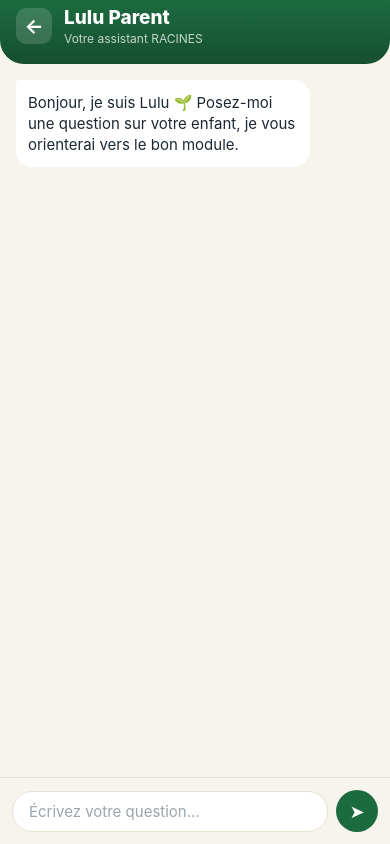
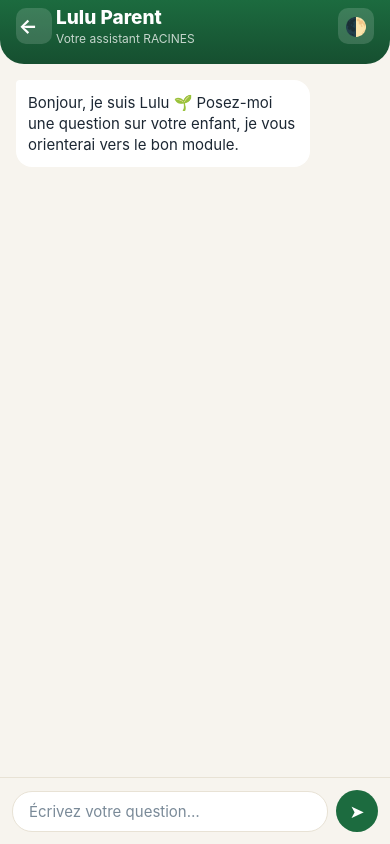
Before and after one commit to Azra1808/Racines, a React Native app in the folder mobile/: screen /Lulu in a window 390 px wide. Built offline with nearby package versions, Linux system fonts and the light colour scheme.

Commit message:
feat: theme contraste eleve (T-044), applique sur les 5 ecrans

```diff
--- a/mobile/src/components/ScreenHeader.js
+++ b/mobile/src/components/ScreenHeader.js
@@ -1,21 +1,36 @@
 import { View, Text, Pressable, StyleSheet } from 'react-native';
 import { LinearGradient } from 'expo-linear-gradient';
 import { SafeAreaView } from 'react-native-safe-area-context';
+import { useTheme } from '../context/ThemeContext';
 
 export default function ScreenHeader({ title, subtitle, onBack }) {
+  const { colors, isHighContrast, toggleContrast } = useTheme();
+
   return (
-    <LinearGradient colors={['#1c6b3f', '#164f30']} style={styles.gradient}>
+    <LinearGradient colors={[colors.gradientStart, colors.gradientEnd]} style={styles.gradient}>
       <SafeAreaView edges={['top']}>
         <View style={styles.row}>
           {onBack && (
-            <Pressable onPress={onBack} style={styles.backButton} hitSlop={12}>
-              <Text style={styles.backIcon}>←</Text>
+            <Pressable onPress={onBack} style={[styles.iconButton, { backgroundColor: 'rgba(255,255,255,0.15)' }]} hitSlop={12}>
+              <Text style={[styles.backIcon, { color: colors.accentText === '#000000' ? '#000' : '#fff' }]}>←</Text>
             </Pressable>
           )}
           <View style={styles.textWrap}>
             <Text style={styles.title} numberOfLines={1}>{title}</Text>
-            {subtitle ? <Text style={styles.subtitle} numberOfLines={1}>{subtitle}</Text> : null}
+            {subtitle ? (
+              <Text style={styles.subtitle} numberOfLines={1}>
+                {subtitle}
+              </Text>
+            ) : null}
           </View>
+          <Pressable
+            onPress={toggleContrast}
+            style={[styles.iconButton, { backgroundColor: 'rgba(255,255,255,0.15)' }]}
+            hitSlop={12}
+            accessibilityLabel="Basculer le contraste élevé"
+          >
+            <Text style={styles.contrastIcon}>{isHighContrast ? '☀️' : '🌓'}</Text>
+          </Pressable>
         </View>
       </SafeAreaView>
     </LinearGradient>
@@ -25,12 +40,13 @@ export default function ScreenHeader({ title, subtitle, onBack }) {
 const styles = StyleSheet.create({
   gradient: { borderBottomLeftRadius: 24, borderBottomRightRadius: 24, paddingBottom: 18 },
   row: { flexDirection: 'row', alignItems: 'center', paddingHorizontal: 16, paddingTop: 6 },
-  backButton: {
-    width: 36, height: 36, borderRadius: 10, backgroundColor: 'rgba(255,255,255,0.15)',
-    alignItems: 'center', justifyContent: 'center', marginRight: 12,
+  iconButton: {
+    width: 36, height: 36, borderRadius: 10,
+    alignItems: 'center', justifyContent: 'center',
   },
-  backIcon: { color: '#fff', fontSize: 20, fontWeight: '700' },
-  textWrap: { flex: 1 },
-  title: { color: '#fff', fontSize: 19, fontWeight: '800' },
-  subtitle: { color: 'rgba(255,255,255,0.75)', fontSize: 12, marginTop: 2 },
+  backIcon: { fontSize: 20, fontWeight: '700', marginRight: 12 },
+  contrastIcon: { fontSize: 18 },
+  textWrap: { flex: 1, marginLeft: 4 },
+  title: { fontSize: 19, fontWeight: '800', color: '#fff' },
+  subtitle: { fontSize: 12, marginTop: 2, color: 'rgba(255,255,255,0.75)' },
 });
--- /dev/null
+++ b/mobile/src/context/ThemeContext.js
@@ -0,0 +1,58 @@
+import { createContext, useContext, useState, useMemo } from 'react';
+
+const NORMAL_COLORS = {
+  background: '#f7f4ee',
+  surface: '#ffffff',
+  surfaceAlt: '#eef3ea',
+  textPrimary: '#1c2733',
+  textSecondary: '#4a5a68',
+  textMuted: '#7a8a98',
+  accent: '#1c6b3f',
+  accentSoft: '#c98a2e',
+  accentText: '#ffffff',
+  border: '#e8e2d5',
+  danger: '#c0392b',
+  dangerSoft: '#fbeceb',
+  gradientStart: '#1c6b3f',
+  gradientEnd: '#164f30',
+};
+
+const HIGH_CONTRAST_COLORS = {
+  background: '#000000',
+  surface: '#0d0d0d',
+  surfaceAlt: '#1a1a00',
+  textPrimary: '#ffffff',
+  textSecondary: '#ffd60a',
+  textMuted: '#e5e5e5',
+  accent: '#ffd60a',
+  accentSoft: '#ffd60a',
+  accentText: '#000000',
+  border: '#ffffff',
+  danger: '#ff453a',
+  dangerSoft: '#3a0000',
+  gradientStart: '#000000',
+  gradientEnd: '#000000',
+};
+
+const ThemeContext = createContext(null);
+
+export function ThemeProvider({ children }) {
+  const [isHighContrast, setIsHighContrast] = useState(false);
+
+  const value = useMemo(
+    () => ({
+      isHighContrast,
+      toggleContrast: () => setIsHighContrast((v) => !v),
+      colors: isHighContrast ? HIGH_CONTRAST_COLORS : NORMAL_COLORS,
+    }),
+    [isHighContrast]
+  );
+
+  return <ThemeContext.Provider value={value}>{children}</ThemeContext.Provider>;
+}
+
+export function useTheme() {
+  const ctx = useContext(ThemeContext);
+  if (!ctx) throw new Error('useTheme doit être utilisé à l\'intérieur de ThemeProvider');
+  return ctx;
+}
--- a/mobile/src/screens/CatalogScreen.js
+++ b/mobile/src/screens/CatalogScreen.js
@@ -4,8 +4,9 @@ import { useFocusEffect } from '@react-navigation/native';
 import ScreenHeader from '../components/ScreenHeader';
 import { MODULES, PICTO_EMOJI } from '../data/modules';
 import { getToutesLesProgressions } from '../data/db';
+import { useTheme } from '../context/ThemeContext';
 
-function AnimatedCard({ item, index, progressions, onPress }) {
+function AnimatedCard({ item, index, progressions, colors, onPress }) {
   const fadeAnim = useRef(new Animated.Value(0)).current;
   const slideAnim = useRef(new Animated.Value(30)).current;
   const scaleAnim = useRef(new Animated.Value(1)).current;
@@ -20,7 +21,7 @@ function AnimatedCard({ item, index, progressions, onPress }) {
   return (
     <Animated.View style={{ opacity: fadeAnim, transform: [{ translateY: slideAnim }, { scale: scaleAnim }] }}>
       <Pressable
-        style={styles.card}
+        style={[styles.card, { backgroundColor: colors.surface, borderColor: colors.border, borderWidth: colors.background === '#000000' ? 1 : 0 }]}
         onPress={onPress}
         onPressIn={() => Animated.spring(scaleAnim, { toValue: 0.96, useNativeDriver: true }).start()}
         onPressOut={() => Animated.spring(scaleAnim, { toValue: 1, friction: 4, useNativeDriver: true }).start()}
@@ -45,6 +46,7 @@ function AnimatedCard({ item, index, progressions, onPress }) {
 
 export default function CatalogScreen({ navigation }) {
   const [progressions, setProgressions] = useState({});
+  const { colors } = useTheme();
 
   useFocusEffect(
     useCallback(() => {
@@ -53,7 +55,7 @@ export default function CatalogScreen({ navigation }) {
   );
 
   return (
-    <View style={styles.container}>
+    <View style={[styles.container, { backgroundColor: colors.background }]}>
       <ScreenHeader
         title="Les modules"
         subtitle={`${MODULES.length} thématiques du programme officiel`}
@@ -68,6 +70,7 @@ export default function CatalogScreen({ navigation }) {
             item={item}
             index={index}
             progressions={progressions}
+            colors={colors}
             onPress={() => navigation.navigate('Module', { moduleId: item.id })}
           />
         )}
--- a/mobile/src/screens/HomeScreen.js
+++ b/mobile/src/screens/HomeScreen.js
@@ -2,6 +2,7 @@ import { useEffect, useRef } from 'react';
 import { View, Text, StyleSheet, Pressable, Animated, Dimensions } from 'react-native';
 import { SafeAreaView } from 'react-native-safe-area-context';
 import { LinearGradient } from 'expo-linear-gradient';
+import { useTheme } from '../context/ThemeContext';
 
 const { width } = Dimensions.get('window');
 
@@ -12,6 +13,7 @@ const FEATURES = [
 ];
 
 export default function HomeScreen({ navigation }) {
+  const { colors, isHighContrast, toggleContrast } = useTheme();
   const badgeAnim = useRef(new Animated.Value(0)).current;
   const titleAnim = useRef(new Animated.Value(24)).current;
   const titleFade = useRef(new Animated.Value(0)).current;
@@ -34,23 +36,31 @@ export default function HomeScreen({ navigation }) {
     ]).start();
   }, []);
 
+  const styles = getStyles(colors);
+
   return (
     <View style={styles.root}>
-      <LinearGradient
-        colors={['#1c6b3f', '#164f30', '#0f3a22']}
-        style={styles.gradientTop}
-      />
+      <LinearGradient colors={[colors.gradientStart, colors.gradientEnd]} style={styles.gradientTop} />
+      {!isHighContrast && (
+        <>
           <View style={styles.circleDecor1} />
           <View style={styles.circleDecor2} />
+        </>
+      )}
 
       <SafeAreaView style={styles.safe} edges={['top', 'bottom']}>
+        <View style={styles.topBar}>
+          <Pressable
+            onPress={toggleContrast}
+            style={styles.contrastButton}
+            accessibilityLabel="Basculer le contraste élevé"
+          >
+            <Text style={styles.contrastIcon}>{isHighContrast ? '☀️' : '🌓'}</Text>
+          </Pressable>
+        </View>
+
         <View style={styles.topSection}>
-          <Animated.View
-            style={[
-              styles.badge,
-              { transform: [{ scale: badgeAnim }] },
-            ]}
-          >
+          <Animated.View style={[styles.badge, { transform: [{ scale: badgeAnim }] }]}>
             <Text style={styles.badgeIcon}>🌱</Text>
           </Animated.View>
 
@@ -74,15 +84,13 @@ export default function HomeScreen({ navigation }) {
             ))}
           </Animated.View>
 
-          <Animated.View
-            style={{ opacity: buttonFade, transform: [{ scale: buttonScale }] }}
-          >
+          <Animated.View style={{ opacity: buttonFade, transform: [{ scale: buttonScale }] }}>
             <Pressable
               style={({ pressed }) => [styles.button, pressed && styles.buttonPressed]}
               onPress={() => navigation.navigate('Catalog')}
             >
               <Text style={styles.buttonText}>Découvrir les modules</Text>
-              <Text style={styles.buttonArrow}>→</Text>
+              <Text style={styles.buttonText}>→</Text>
             </Pressable>
 
             <Pressable
@@ -91,7 +99,6 @@ export default function HomeScreen({ navigation }) {
             >
               <Text style={styles.secondaryButtonText}>💬 Parler à Lulu</Text>
             </Pressable>
-
           </Animated.View>
 
           <Text style={styles.footer}>Contenus issus du guide officiel UNICEF Cameroun</Text>
@@ -101,11 +108,10 @@ export default function HomeScreen({ navigation }) {
   );
 }
 
-const styles = StyleSheet.create({
-  root: { flex: 1, backgroundColor: '#f7f4ee' },
-  gradientTop: {
-    position: 'absolute', top: 0, left: 0, right: 0, height: '58%',
-  },
+function getStyles(colors) {
+  return StyleSheet.create({
+    root: { flex: 1, backgroundColor: colors.background },
+    gradientTop: { position: 'absolute', top: 0, left: 0, right: 0, height: '58%' },
     circleDecor1: {
       position: 'absolute', top: -60, right: -60,
       width: width * 0.6, height: width * 0.6, borderRadius: width * 0.3,
@@ -117,53 +123,49 @@ const styles = StyleSheet.create({
       backgroundColor: 'rgba(255,255,255,0.05)',
     },
     safe: { flex: 1, justifyContent: 'space-between' },
-  topSection: { paddingHorizontal: 28, paddingTop: 12, alignItems: 'flex-start' },
+    topBar: { flexDirection: 'row', justifyContent: 'flex-end', paddingHorizontal: 20, paddingTop: 4 },
+    contrastButton: {
+      width: 36, height: 36, borderRadius: 10, backgroundColor: 'rgba(255,255,255,0.15)',
+      alignItems: 'center', justifyContent: 'center',
+    },
+    contrastIcon: { fontSize: 18 },
+    topSection: { paddingHorizontal: 28, paddingTop: 4, alignItems: 'flex-start' },
     badge: {
-    width: 64, height: 64, borderRadius: 20,
-    backgroundColor: 'rgba(255,255,255,0.14)',
+      width: 64, height: 64, borderRadius: 20, backgroundColor: 'rgba(255,255,255,0.14)',
       alignItems: 'center', justifyContent: 'center', marginBottom: 20,
     },
     badgeIcon: { fontSize: 30 },
     eyebrow: {
-    fontSize: 13, fontWeight: '600', color: '#d4c290',
+      fontSize: 13, fontWeight: '600', color: colors.textSecondary,
       textTransform: 'uppercase', letterSpacing: 0.8, marginBottom: 6,
     },
-  title: {
-    fontSize: 40, fontWeight: '900', color: '#fff',
-    letterSpacing: 0.5, marginBottom: 14,
-  },
-  subtitle: { fontSize: 16, lineHeight: 24, color: 'rgba(255,255,255,0.85)', maxWidth: '92%' },
+    title: { fontSize: 40, fontWeight: '900', color: '#fff', letterSpacing: 0.5, marginBottom: 14 },
+    subtitle: { fontSize: 16, lineHeight: 24, color: 'rgba(255,255,255,0.9)', maxWidth: '92%' },
     sheet: {
-    backgroundColor: '#f7f4ee', borderTopLeftRadius: 28, borderTopRightRadius: 28,
+      backgroundColor: colors.background, borderTopLeftRadius: 28, borderTopRightRadius: 28,
       paddingHorizontal: 24, paddingTop: 28, paddingBottom: 8, marginTop: 24,
+      borderTopWidth: colors.background === '#000000' ? 2 : 0,
+      borderColor: colors.border,
     },
     featuresRow: { flexDirection: 'row', justifyContent: 'space-between', marginBottom: 24 },
     featurePill: {
-    flex: 1, alignItems: 'center', backgroundColor: '#fff',
+      flex: 1, alignItems: 'center', backgroundColor: colors.surface,
       borderRadius: 14, paddingVertical: 14, marginHorizontal: 4,
-    shadowColor: '#1c2733', shadowOffset: { width: 0, height: 2 },
-    shadowOpacity: 0.05, shadowRadius: 5, elevation: 1,
+      borderWidth: colors.background === '#000000' ? 1 : 0, borderColor: colors.border,
     },
     featureIcon: { fontSize: 20, marginBottom: 6 },
-  featureLabel: { fontSize: 11, fontWeight: '600', color: '#4a5a68', textAlign: 'center' },
+    featureLabel: { fontSize: 11, fontWeight: '600', color: colors.textSecondary, textAlign: 'center' },
     button: {
-    backgroundColor: '#1c6b3f', paddingVertical: 17, borderRadius: 14,
+      backgroundColor: colors.accent, paddingVertical: 17, borderRadius: 14,
       flexDirection: 'row', alignItems: 'center', justifyContent: 'center', gap: 8,
-    shadowColor: '#1c6b3f', shadowOffset: { width: 0, height: 4 },
-    shadowOpacity: 0.25, shadowRadius: 8, elevation: 4,
     },
-  buttonPressed: { opacity: 0.9 },
-  buttonText: { color: '#fff', fontSize: 16, fontWeight: '700' },
-  buttonArrow: { color: '#fff', fontSize: 16, fontWeight: '700' },
-  footer: {
-    textAlign: 'center', fontSize: 11, color: '#9aa5ad',
-    marginTop: 16, marginBottom: 4,
-  },
-
+    buttonPressed: { opacity: 0.85 },
+    buttonText: { color: colors.accentText, fontSize: 16, fontWeight: '700' },
     secondaryButton: {
-  borderWidth: 2, borderColor: '#1c6b3f', paddingVertical: 15,
+      borderWidth: 2, borderColor: colors.accent, paddingVertical: 15,
       borderRadius: 14, alignItems: 'center', marginTop: 10,
     },
-  secondaryButtonText: { color: '#1c6b3f', fontSize: 15, fontWeight: '700' },
-
+    secondaryButtonText: { color: colors.accent, fontSize: 15, fontWeight: '700' },
+    footer: { textAlign: 'center', fontSize: 11, color: colors.textMuted, marginTop: 16, marginBottom: 4 },
   });
+}
--- a/mobile/src/screens/LuluScreen.js
+++ b/mobile/src/screens/LuluScreen.js
@@ -5,6 +5,7 @@ import {
 import ScreenHeader from '../components/ScreenHeader';
 import { MODULES } from '../data/modules';
 import { trouverReponse, LULU_FALLBACK } from '../data/luluResponses';
+import { useTheme } from '../context/ThemeContext';
 
 const MESSAGE_ACCUEIL = {
   id: 'accueil',
@@ -13,9 +14,12 @@ const MESSAGE_ACCUEIL = {
 };
 
 export default function LuluScreen({ navigation }) {
+  const { colors } = useTheme();
   const [messages, setMessages] = useState([MESSAGE_ACCUEIL]);
   const [saisie, setSaisie] = useState('');
   const listRef = useRef(null);
+
+  const styles = getStyles(colors);
 
   function envoyerMessage() {
     const texte = saisie.trim();
@@ -75,7 +79,7 @@ export default function LuluScreen({ navigation }) {
           <TextInput
             style={styles.input}
             placeholder="Écrivez votre question…"
-            placeholderTextColor="#9aa5ad"
+            placeholderTextColor={colors.textMuted}
             value={saisie}
             onChangeText={setSaisie}
             onSubmitEditing={envoyerMessage}
@@ -90,32 +94,35 @@ export default function LuluScreen({ navigation }) {
   );
 }
 
-const styles = StyleSheet.create({
-  container: { flex: 1, backgroundColor: '#f7f4ee' },
+function getStyles(colors) {
+  return StyleSheet.create({
+    container: { flex: 1, backgroundColor: colors.background },
     list: { padding: 16, gap: 10 },
     bubbleRow: { flexDirection: 'row', marginBottom: 4 },
     bubbleRowRight: { justifyContent: 'flex-end' },
     bubble: { maxWidth: '82%', borderRadius: 16, padding: 12 },
-  bubbleLulu: { backgroundColor: '#fff', borderTopLeftRadius: 4 },
-  bubbleUser: { backgroundColor: '#1c6b3f', borderTopRightRadius: 4 },
-  bubbleTextLulu: { color: '#1c2733', fontSize: 15, lineHeight: 21 },
-  bubbleTextUser: { color: '#fff', fontSize: 15, lineHeight: 21 },
-  suggestionCard: {
-    marginTop: 10, backgroundColor: '#eef3ea', borderRadius: 10, padding: 10,
+    bubbleLulu: {
+      backgroundColor: colors.surface, borderTopLeftRadius: 4,
+      borderWidth: colors.background === '#000000' ? 1 : 0, borderColor: colors.border,
     },
-  suggestionTitle: { fontSize: 13, fontWeight: '700', color: '#1c2733', marginBottom: 4 },
-  suggestionArrow: { fontSize: 12, color: '#1c6b3f', fontWeight: '600' },
+    bubbleUser: { backgroundColor: colors.accent, borderTopRightRadius: 4 },
+    bubbleTextLulu: { color: colors.textPrimary, fontSize: 15, lineHeight: 21 },
+    bubbleTextUser: { color: colors.accentText, fontSize: 15, lineHeight: 21 },
+    suggestionCard: { marginTop: 10, backgroundColor: colors.surfaceAlt, borderRadius: 10, padding: 10 },
+    suggestionTitle: { fontSize: 13, fontWeight: '700', color: colors.textPrimary, marginBottom: 4 },
+    suggestionArrow: { fontSize: 12, color: colors.accent, fontWeight: '600' },
     inputRow: {
       flexDirection: 'row', alignItems: 'center', padding: 12, gap: 8,
-    borderTopWidth: 1, borderTopColor: '#e8e2d5', backgroundColor: '#f7f4ee',
+      borderTopWidth: 1, borderTopColor: colors.border, backgroundColor: colors.background,
     },
     input: {
-    flex: 1, backgroundColor: '#fff', borderRadius: 20, paddingHorizontal: 16,
-    paddingVertical: 10, fontSize: 15, borderWidth: 1, borderColor: '#e8e2d5',
+      flex: 1, backgroundColor: colors.surface, borderRadius: 20, paddingHorizontal: 16,
+      paddingVertical: 10, fontSize: 15, borderWidth: 1, borderColor: colors.border, color: colors.textPrimary,
     },
     sendButton: {
-    width: 42, height: 42, borderRadius: 21, backgroundColor: '#1c6b3f',
+      width: 42, height: 42, borderRadius: 21, backgroundColor: colors.accent,
       alignItems: 'center', justifyContent: 'center',
     },
-  sendButtonText: { color: '#fff', fontSize: 18 },
+    sendButtonText: { color: colors.accentText, fontSize: 18 },
   });
+}
--- a/mobile/src/screens/ModuleScreen.js
+++ b/mobile/src/screens/ModuleScreen.js
@@ -4,8 +4,10 @@ import * as Speech from 'expo-speech';
 import ScreenHeader from '../components/ScreenHeader';
 import { MODULES } from '../data/modules';
 import { marquerModuleTermine, getProgressionModule } from '../data/db';
+import { useTheme } from '../context/ThemeContext';
 
 export default function ModuleScreen({ route, navigation }) {
+  const { colors } = useTheme();
   const { moduleId } = route.params;
   const module = MODULES.find((m) => m.id === moduleId);
 
@@ -18,9 +20,11 @@ export default function ModuleScreen({ route, navigation }) {
 
   useEffect(() => {
     Animated.timing(fadeAnim, { toValue: 1, duration: 450, useNativeDriver: true }).start();
-    getProgressionModule(module.id).then((row) => {
-      if (row?.module_termine) setCompleted(true);
-    });
+    if (module) {
+      getProgressionModule(module.id).then((row) => {
+        if (row?.module_termine) setCompleted(true);
+      });
+    }
     return () => Speech.stop();
   }, []);
 
@@ -58,6 +62,8 @@ export default function ModuleScreen({ route, navigation }) {
       onStopped: () => setIsSpeaking(false),
     });
   }
+
+  const styles = getStyles(colors);
 
   if (!module) {
     return (
@@ -103,17 +109,23 @@ export default function ModuleScreen({ route, navigation }) {
   );
 }
 
-const styles = StyleSheet.create({
-  container: { flex: 1, backgroundColor: '#f7f4ee' },
-  content: { padding: 20 },
-  source: { fontSize: 12, color: '#7a8a98', marginBottom: 16, fontStyle: 'italic' },
-  progressTrack: { height: 6, backgroundColor: '#e8e2d5', borderRadius: 3, marginBottom: 16, overflow: 'hidden' },
-  progressFill: { height: '100%', backgroundColor: '#1c6b3f' },
-  playButton: { backgroundColor: '#1c6b3f', paddingVertical: 14, borderRadius: 10, alignItems: 'center', marginBottom: 20 },
-  playButtonText: { color: '#fff', fontSize: 15, fontWeight: '700' },
-  body: { fontSize: 16, lineHeight: 25, color: '#33414d' },
-  completedBadge: { marginTop: 20, backgroundColor: '#e5f3ea', padding: 12, borderRadius: 8, alignItems: 'center' },
-  completedText: { color: '#1c6b3f', fontWeight: '700' },
-  quizButton: { marginTop: 16, borderWidth: 2, borderColor: '#1c6b3f', borderRadius: 10, paddingVertical: 14, alignItems: 'center' },
-  quizButtonText: { color: '#1c6b3f', fontSize: 15, fontWeight: '700' },
-});
+function getStyles(colors) {
+  return StyleSheet.create({
+    container: { flex: 1, backgroundColor: colors.background },
+    content: { padding: 20 },
+    source: { fontSize: 12, color: colors.textMuted, marginBottom: 16, fontStyle: 'italic' },
+    progressTrack: { height: 6, backgroundColor: colors.border, borderRadius: 3, marginBottom: 16, overflow: 'hidden' },
+    progressFill: { height: '100%', backgroundColor: colors.accent },
+    playButton: { backgroundColor: colors.accent, paddingVertical: 14, borderRadius: 10, alignItems: 'center', marginBottom: 20 },
+    playButtonText: { color: colors.accentText, fontSize: 15, fontWeight: '700' },
+    body: { fontSize: 16, lineHeight: 25, color: colors.textPrimary },
+    completedBadge: {
+      marginTop: 20, backgroundColor: colors.surfaceAlt, padding: 12,
+      borderRadius: 8, alignItems: 'center',
+      borderWidth: colors.background === '#000000' ? 1 : 0, borderColor: colors.accent,
+    },
+    completedText: { color: colors.accent, fontWeight: '700' },
+    quizButton: { marginTop: 16, borderWidth: 2, borderColor: colors.accent, borderRadius: 10, paddingVertical: 14, alignItems: 'center' },
+    quizButtonText: { color: colors.accent, fontSize: 15, fontWeight: '700' },
+  });
+}
--- a/mobile/src/screens/QuizScreen.js
+++ b/mobile/src/screens/QuizScreen.js
@@ -3,8 +3,10 @@ import { View, Text, StyleSheet, ScrollView, Pressable } from 'react-native';
 import ScreenHeader from '../components/ScreenHeader';
 import { MODULES } from '../data/modules';
 import { enregistrerScoreQuiz } from '../data/db';
+import { useTheme } from '../context/ThemeContext';
 
 export default function QuizScreen({ route, navigation }) {
+  const { colors } = useTheme();
   const { moduleId } = route.params;
   const module = MODULES.find((m) => m.id === moduleId);
 
@@ -13,6 +15,8 @@ export default function QuizScreen({ route, navigation }) {
   const [answered, setAnswered] = useState(false);
   const [score, setScore] = useState(0);
   const [finished, setFinished] = useState(false);
+
+  const styles = getStyles(colors);
 
   if (!module || module.quiz.length === 0) {
     return (
@@ -95,19 +99,21 @@ export default function QuizScreen({ route, navigation }) {
   );
 }
 
-const styles = StyleSheet.create({
-  container: { flex: 1, backgroundColor: '#f7f4ee' },
-  empty: { padding: 20, fontSize: 16, color: '#7a8a98' },
-  content: { padding: 20 },
-  question: { fontSize: 20, fontWeight: '800', color: '#1c2733', marginBottom: 20, marginTop: 4 },
-  option: { backgroundColor: '#fff', borderWidth: 1, borderColor: '#e8e2d5', borderRadius: 12, padding: 14, marginBottom: 10 },
-  optionCorrect: { borderColor: '#1c6b3f', backgroundColor: '#e5f3ea' },
-  optionWrong: { borderColor: '#c0392b', backgroundColor: '#fbeceb' },
-  optionText: { fontSize: 15, color: '#1c2733' },
-  button: { backgroundColor: '#1c6b3f', paddingVertical: 14, borderRadius: 12, alignItems: 'center', marginTop: 12 },
-  buttonText: { color: '#fff', fontSize: 15, fontWeight: '700' },
-  resultBox: { flex: 1, justifyContent: 'center', alignItems: 'center', padding: 20 },
-  resultEmoji: { fontSize: 48, marginBottom: 12 },
-  resultTitle: { fontSize: 24, fontWeight: '800', color: '#1c2733', marginBottom: 8 },
-  resultScore: { fontSize: 18, color: '#33414d', marginBottom: 24 },
-});
+function getStyles(colors) {
+  return StyleSheet.create({
+    container: { flex: 1, backgroundColor: colors.background },
+    empty: { padding: 20, fontSize: 16, color: colors.textMuted },
+    content: { padding: 20 },
+    question: { fontSize: 20, fontWeight: '800', color: colors.textPrimary, marginBottom: 20, marginTop: 4 },
+    option: { backgroundColor: colors.surface, borderWidth: 1, borderColor: colors.border, borderRadius: 12, padding: 14, marginBottom: 10 },
+    optionCorrect: { borderColor: colors.accent, backgroundColor: colors.surfaceAlt },
+    optionWrong: { borderColor: colors.danger, backgroundColor: colors.dangerSoft },
+    optionText: { fontSize: 15, color: colors.textPrimary },
+    button: { backgroundColor: colors.accent, paddingVertical: 14, borderRadius: 12, alignItems: 'center', marginTop: 12 },
+    buttonText: { color: colors.accentText, fontSize: 15, fontWeight: '700' },
+    resultBox: { flex: 1, justifyContent: 'center', alignItems: 'center', padding: 20 },
+    resultEmoji: { fontSize: 48, marginBottom: 12 },
+    resultTitle: { fontSize: 24, fontWeight: '800', color: colors.textPrimary, marginBottom: 8 },
+    resultScore: { fontSize: 18, color: colors.textSecondary, marginBottom: 24 },
+  });
+}
```
Also changed, not shown: mobile/App.js (+6 -1 lines). Lines whose indentation alone changed are shown as unchanged.
